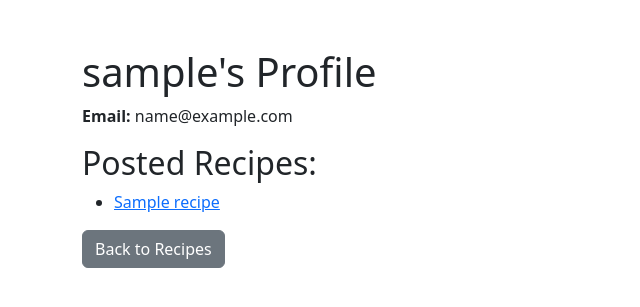
After one commit to c-banh-mi/Recipe-Maker, a Flask app: page /profile/1 in a window 1280 px wide. The commit adds this page. Shown: the top 307 px of the page, without its empty margins (0-640 px from the left). Run offline with Flask 3, Linux system fonts and the light colour scheme; a user stored in the database is signed in; tables that the repository leaves empty hold one stand-in row (values such as "Sample post").

Commit message:
Added View Profile feature and My Profile button, and updated requirements.txt

```diff
--- a/app/routes.py
+++ b/app/routes.py
@@ -99,3 +99,18 @@ def delete_recipe(recipe_id):
 def view_recipe(recipe_id):
     recipe = Recipe.query.get_or_404(recipe_id)
     return render_template("view_recipe.html", recipe=recipe)
+
+@main.route("/profile/<int:user_id>")
+@login_required
+def view_profile(user_id):
+    user = User.query.get_or_404(user_id)
+    posted_recipes = Recipe.query.filter_by(user_id=user.id).all()
+
+    is_self = (current_user.id == user.id)
+
+    return render_template(
+        "view_profile.html",
+        user=user,
+        recipes=posted_recipes,
+        is_self=is_self
+    )
--- /dev/null
+++ b/app/templates/view_profile.html
@@ -0,0 +1,29 @@
+<!-- templates/view_profile.html -->
+<!doctype html>
+<html lang="en">
+<head>
+  <meta charset="utf-8">
+  <title>{{ user.username }}'s Profile - Food Recipes</title>
+  <link rel="stylesheet" href="https://cdn.jsdelivr.net/npm/bootstrap@5.3.0/dist/css/bootstrap.min.css">
+</head>
+<body>
+  <div class="container mt-5">
+    <h1>{{ user.username }}'s Profile</h1>
+
+    {% if is_self %}
+      <p><strong>Email:</strong> {{ user.email }}</p>
+    {% endif %}
+
+    <h2>Posted Recipes:</h2>
+    <ul>
+      {% for recipe in recipes %}
+        <li><a href="{{ url_for('main.view_recipe', recipe_id=recipe.id) }}">{{ recipe.title }}</a></li>
+      {% else %}
+        <p>No recipes posted yet.</p>
+      {% endfor %}
+    </ul>
+
+    <a href="{{ url_for('main.recipes') }}" class="btn btn-secondary">Back to Recipes</a>
+  </div>
+</body>
+</html>
--- a/myenv/pyvenv.cfg
+++ /dev/null
@@ -1,5 +0,0 @@
-home = /usr/bin
-include-system-site-packages = false
-version = 3.12.3
-executable = /usr/bin/python3.12
-command = /home/jayden/cmpe131/homework/hw3/venv/bin/python3 -m venv /home/jayden/cmpe131/milestones/recipe-maker/myenv
```
Also changed, not shown: app/templates/recipes.html (+9 -3 lines), requirements.txt (added, +20 -0 lines), app.db, 13 other files.
